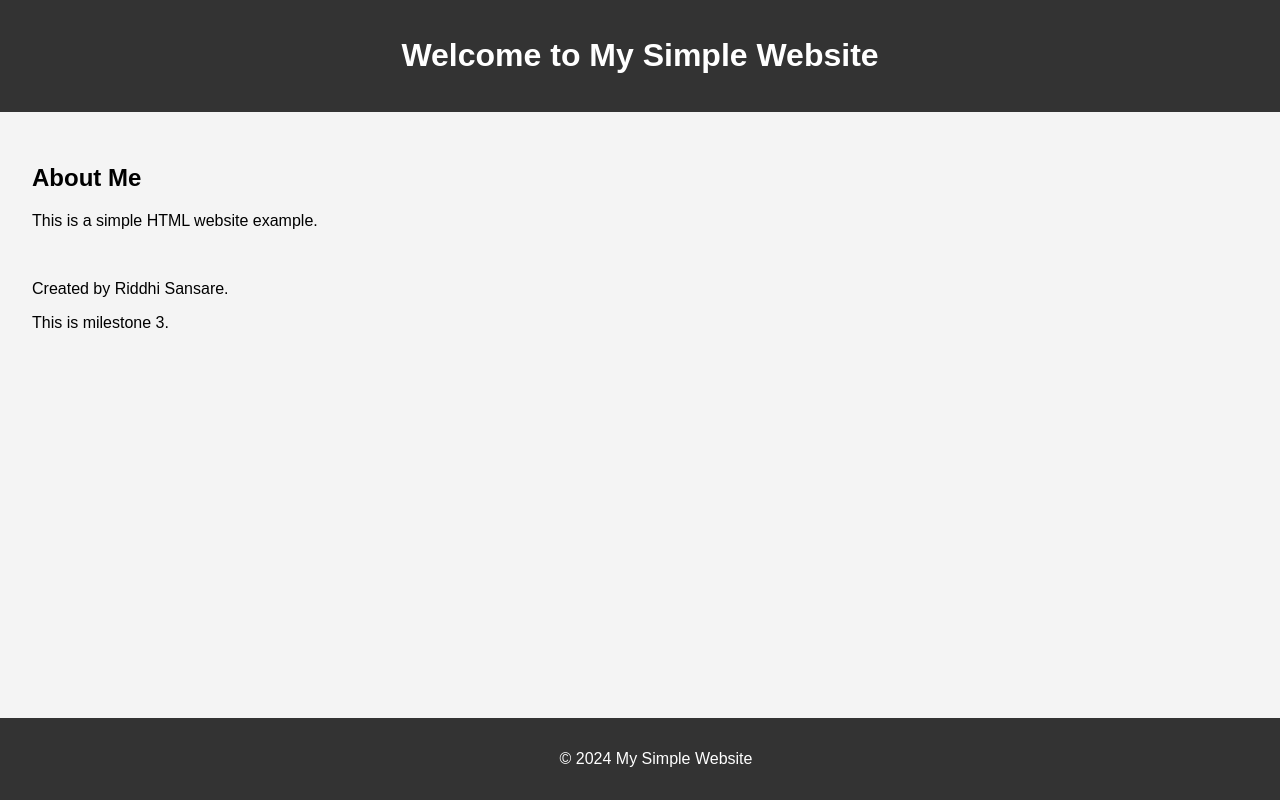
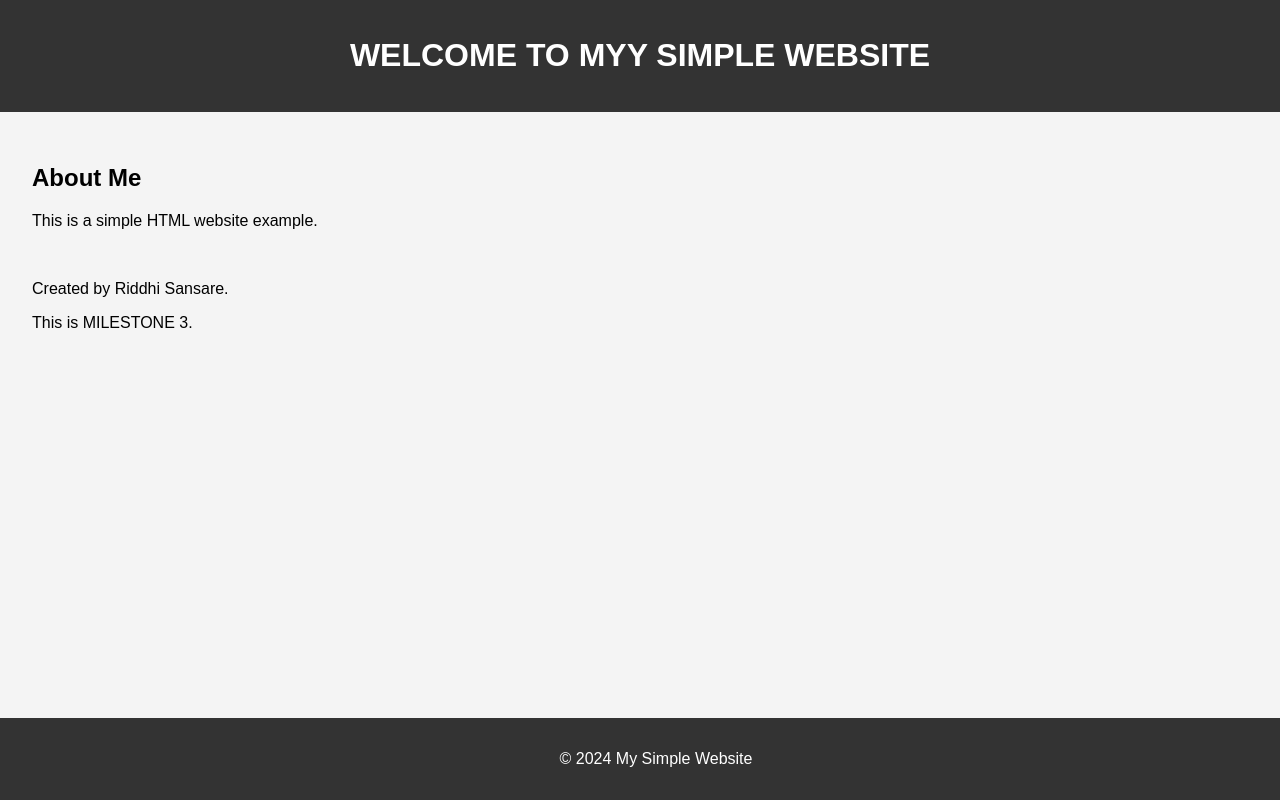
Before and after one commit to Riddhi05s/milestone3, a plain HTML site: page index.html in a window 1280 px wide. Drawn offline with Linux system fonts and the light colour scheme.

Commit message:
Update index.html

```diff
--- a/index.html
+++ b/index.html
@@ -33,13 +33,13 @@
 </head>
 <body>
     <header>
-        <h1>Welcome to My Simple Website</h1>
+        <h1>WELCOME TO MYY SIMPLE WEBSITE</h1>
     </header>
     <main>
         <h2>About Me</h2>
         <p>This is a simple HTML website example.</p><br>
         <p>Created by Riddhi Sansare.</p>
-        <p>This is milestone 3.</p>
+        <p>This is MILESTONE 3.</p>
     </main>
     <footer>
         <p>© 2024 My Simple Website</p>
```
